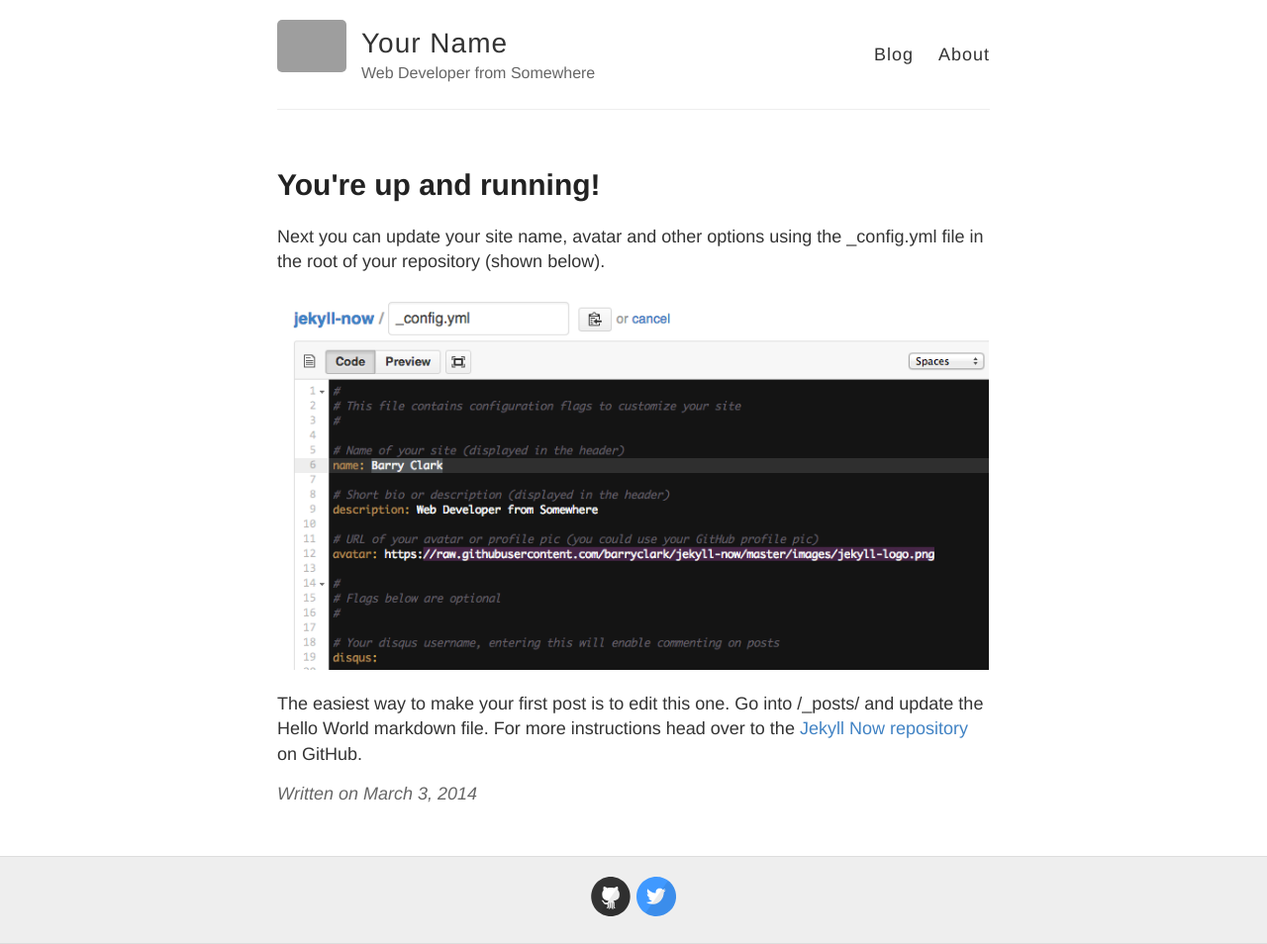
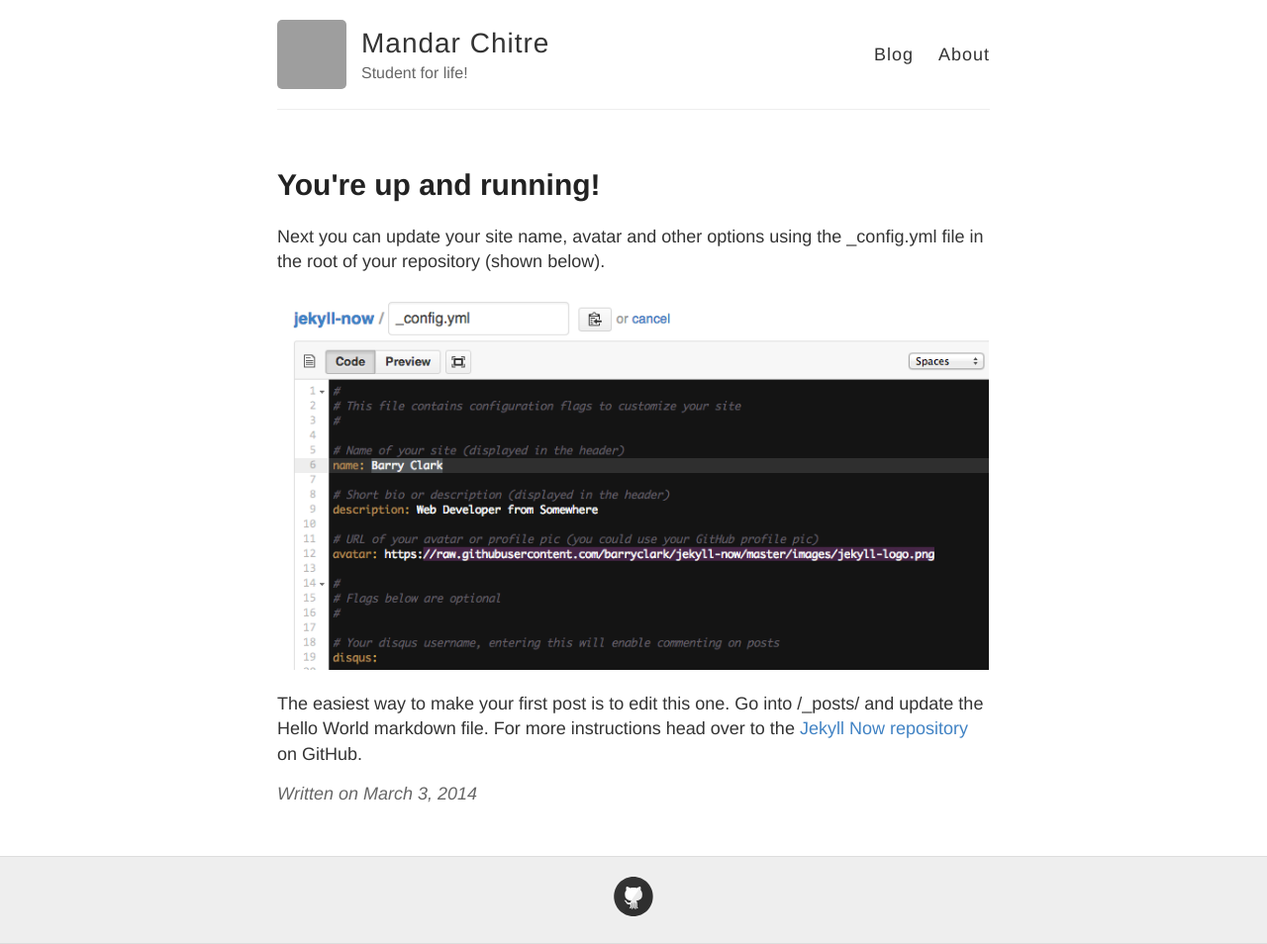
Before and after one commit to mchitre/mchitre-blog, a Jekyll site: the page built from _posts/2014-3-3-Hello-World.md, in a window 1280 px wide. Shown: the whole page at 99% size. Built offline with Jekyll 4.4.1, drawn with Linux system fonts in a browser that asks for light colours; comment, search, counter and statistics services are not loaded; grey boxes are pictures that could not be loaded.

Commit message:
Customized blog

```diff
--- a/_config.yml
+++ b/_config.yml
@@ -3,13 +3,13 @@
 #
 
 # Name of your site (displayed in the header)
-name: Your Name
+name: Mandar Chitre
 
 # Short bio or description (displayed in the header)
-description: Web Developer from Somewhere
+description: Student for life!
 
 # URL of your avatar or profile pic (you could use your GitHub profile pic)
-avatar: https://raw.githubusercontent.com/barryclark/jekyll-now/master/images/jekyll-logo.png
+avatar: https://avatars2.githubusercontent.com/u/3949878?s=460&v=4
 
 #
 # Flags below are optional
@@ -21,12 +21,12 @@ footer-links:
   email:
   facebook:
   flickr:
-  github: barryclark/jekyll-now
+  github: mchitre
   instagram:
   linkedin:
   pinterest:
   rss: # just type anything here for a working RSS icon
-  twitter: jekyllrb
+  twitter:
   stackoverflow: # your stackoverflow profile, e.g. "users/50476/bart-kiers"
   youtube: # channel/<your_long_string> or user/<user-name>
   googleplus: # anything in your profile username that comes after plus.google.com/
@@ -34,14 +34,14 @@ footer-links:
 
 # Enter your Disqus shortname (not your username) to enable commenting on posts
 # You can find your shortname on the Settings page of your Disqus account
-disqus:
+disqus: mchitre
 
 # Enter your Google Analytics web tracking code (e.g. UA-2110908-2) to activate tracking
 google_analytics:
 
 # Your website URL (e.g. http://barryclark.github.io or http://www.barryclark.co)
 # Used for Sitemap.xml and your RSS feed
-url:
+url: http://mchitre.github.io
 
 # If you're hosting your site at a Project repository on GitHub pages
 # (http://yourusername.github.io/repository-name)
```
